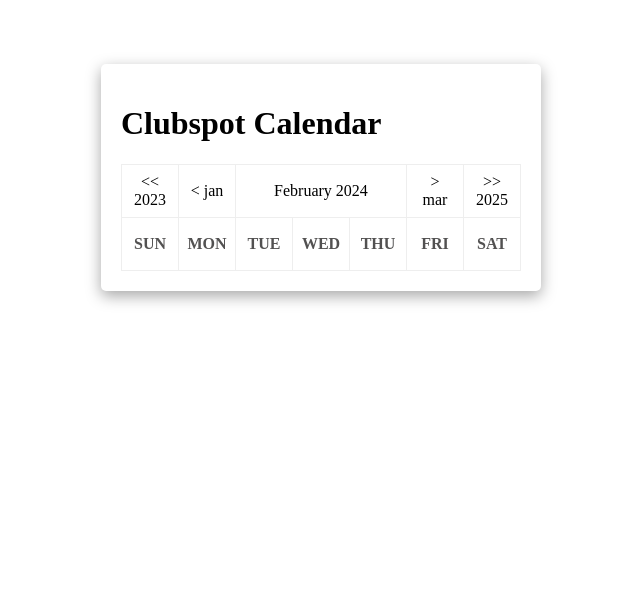
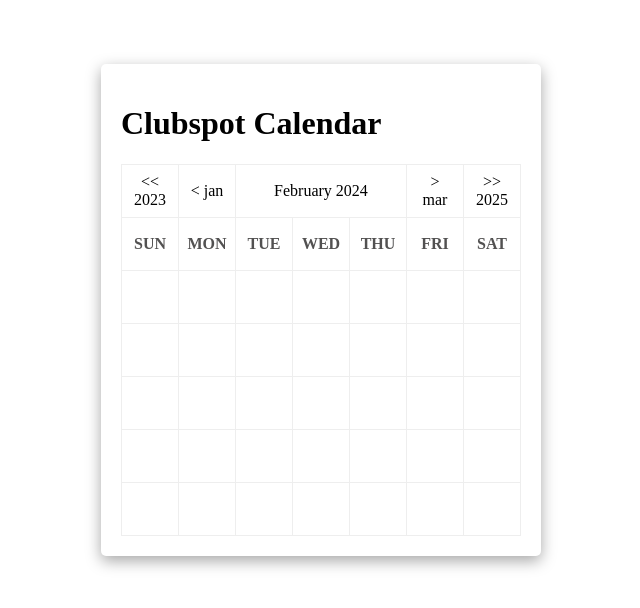
Before and after one commit to amoulton32/cs-calendar-ali, a React (Vite) app: page / in a window 1280 px wide. Shown: the top 608 px of the page, without its empty margins (319-959 px from the left). Built offline with nearby package versions, Linux system fonts and the light colour scheme.

Commit message:
date prop passing
date prop is now passed correctly through app
TODO:
next step is to fill calendar with numbers, 1 should start on correct day of week

```diff
--- a/src/CalendarComponents/Calendar.jsx
+++ b/src/CalendarComponents/Calendar.jsx
@@ -1,10 +1,15 @@
+import React from 'react';
 import CalCell from './CalCell'
 import './Calendar.css'
 
 const weekDays = ["SUN", "MON", "TUE", "WED", "THU", "FRI", "SAT"];
-function Calendar() {
+
+
+function Calendar(props) {
+  // date passed in via props.value
+  console.log(props.value)
   return (
-    <>
+
       <div className="calendar-container">
         <h1>Clubspot Calendar</h1>
         <div className='grid'>
@@ -16,12 +21,20 @@ function Calendar() {
 
             {/* DAYS TITLES */}
             {weekDays.map((day) => {
-                return <CalCell className="day-titles">{day}</CalCell>;
+                return <CalCell key={day} className="day-titles">{day}</CalCell>;
             })}
+
+            {/* number cells */}
+            {/* Render calendar cells for days */}
+            {Array(35).fill(null).map((_, index) => (
+                <CalCell key={index} date={new Date(2024, 1, index + 1)} />
+            ))}
+
+
         </div>
       </div>
 
-    </>
+
   )
 }
 
```
